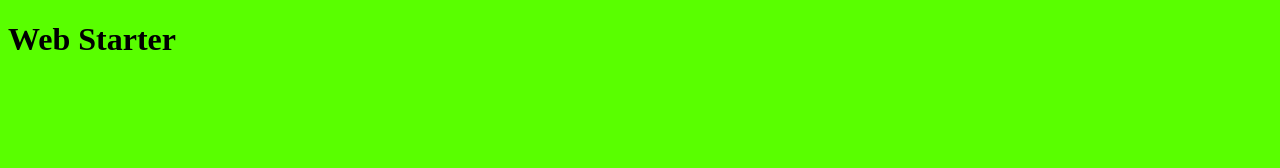
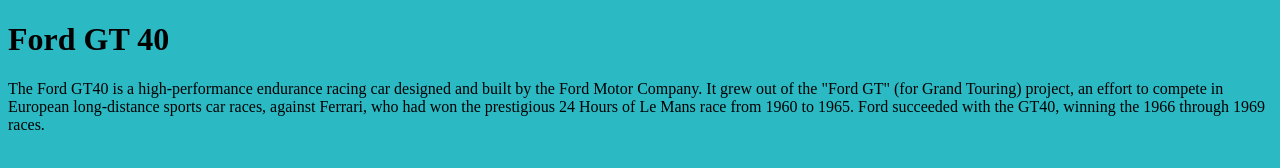
Before and after one commit to kylemillican/typography, a plain HTML site: page index.html in a window 1280 px wide. Drawn offline with Linux system fonts and the light colour scheme.

Commit message:
initial content

```diff
--- a/index.html
+++ b/index.html
@@ -17,11 +17,16 @@
     <!-- Scripts -->
     <script src="script.js" defer></script>
 
-    <title>Web Starter</title>
+    <title>Ford GT 40</title>
 </head>
 <body>
 
-    <h1>Web Starter</h1>
+    <h1>Ford GT 40</h1>
+
+    <p>The Ford GT40 is a high-performance endurance racing car designed and built by the Ford Motor Company. It grew out of the
+        "Ford GT" (for Grand Touring) project, an effort to compete in European long-distance sports car races, against Ferrari,
+        who had won the prestigious 24 Hours of Le Mans race from 1960 to 1965. Ford succeeded with the GT40, winning the 1966
+        through 1969 races.</p>
 
 </body>
 </html>
--- a/style.css
+++ b/style.css
@@ -1,3 +1,3 @@
 body {
-    background: rgb(89, 255, 0);
+    background: rgb(43, 185, 196);
 }
```
